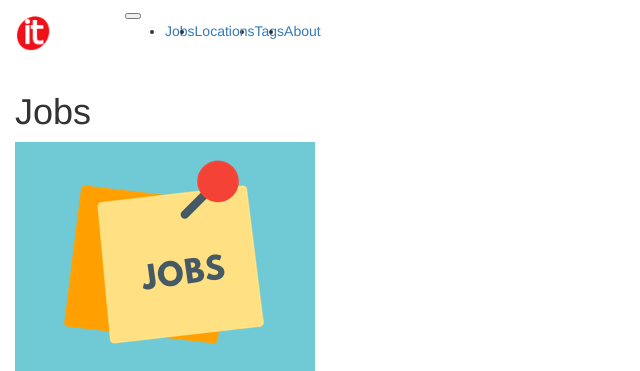
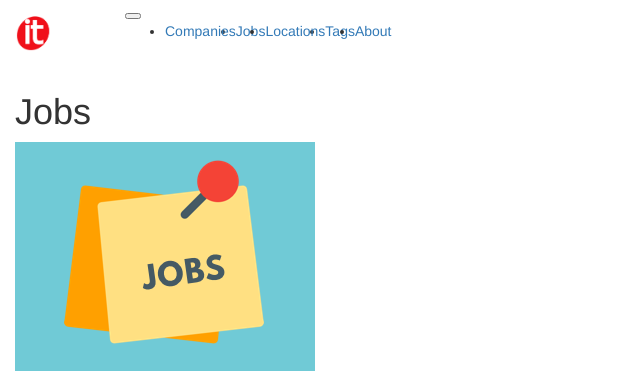
Before and after one commit to josepgl/itviec, a Flask app: page / in a window 1280 px wide. Shown: the top 371 px of the page, without its empty margins (0-640 px from the left). Run offline with Flask 2, Linux system fonts and the light colour scheme; some libraries are stand-ins or nearby versions.

Commit message:
Add companies to navigation bar template

```diff
--- a/itviec/templates/navbar.html
+++ b/itviec/templates/navbar.html
@@ -6,7 +6,16 @@
 
   <div class="collapse navbar-collapse" id="navbarSupportedContent">
     <ul class="navbar-nav mr-auto">
-      <li class="nav-item active">
+      <li class="nav-item dropdown">
+        <a class="nav-link dropdown-toggle" href="/companies" id="navbarDropdown" role="button" data-toggle="dropdown" aria-haspopup="true" aria-expanded="false">
+          Companies
+        </a>
+        <div class="dropdown-menu" aria-labelledby="navbarDropdown">
+          <a class="dropdown-item" href="/companies/all">All</a>
+          <a class="dropdown-item" href="/companies/top">Top</a>
+        </div>
+      </li>
+      <li class="nav-item">
         <a class="nav-link" href="/jobs">Jobs<span class="sr-only">(current)</span></a>
       </li>
       <li class="nav-item dropdown">
```
